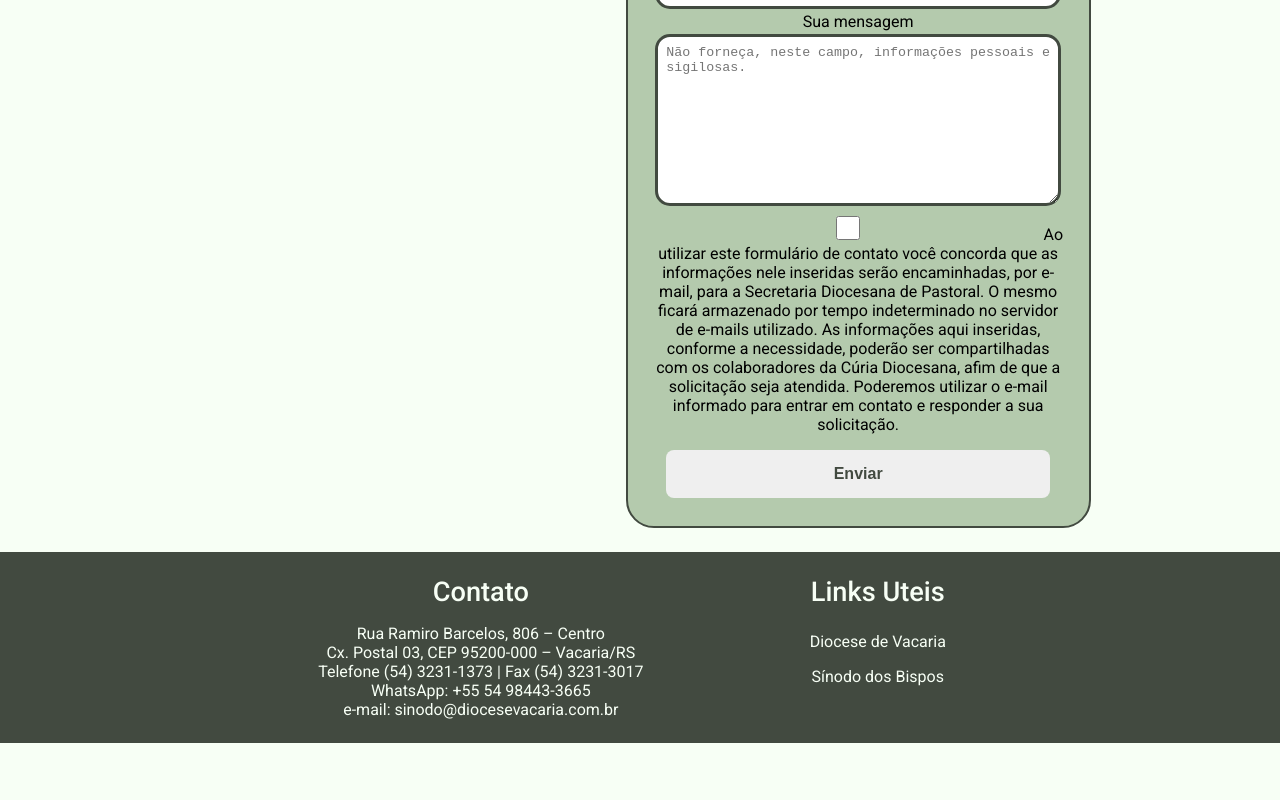
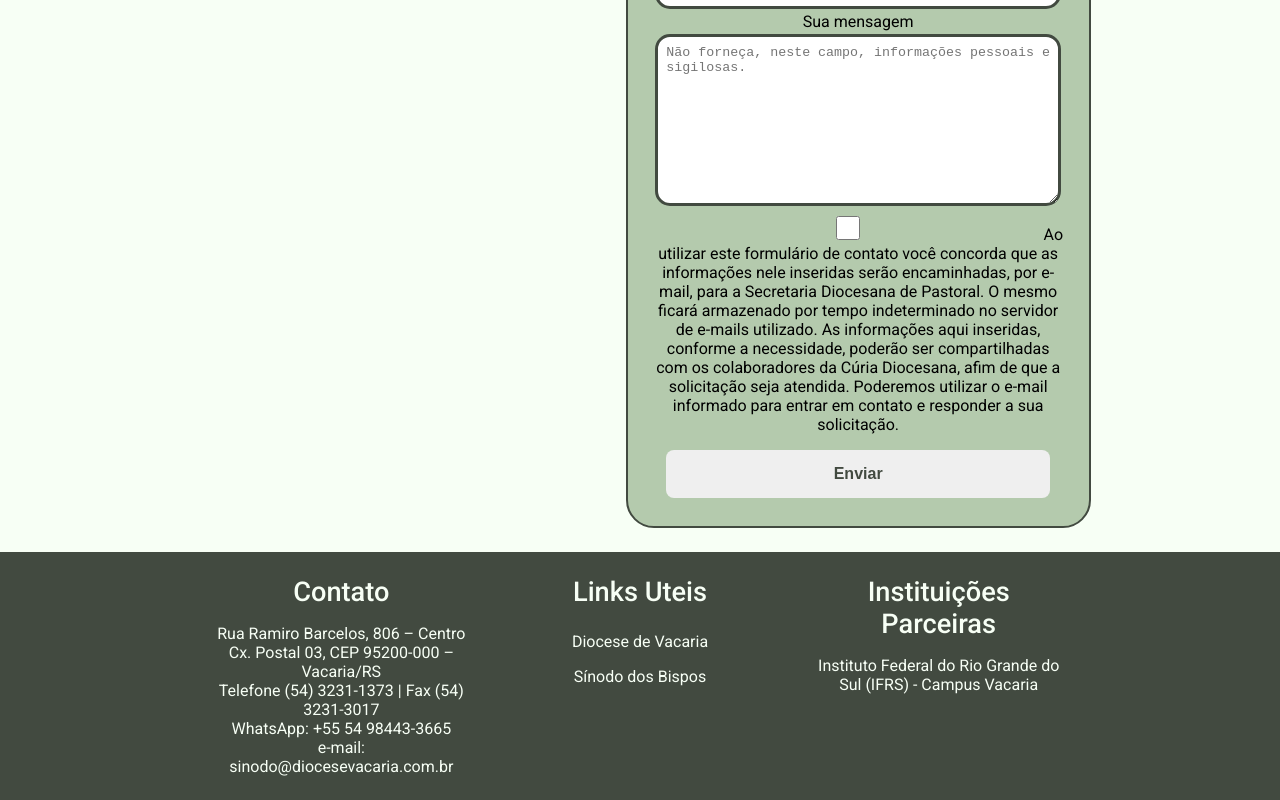
Before and after one commit to edimarscopel/sinodovacaria, a plain HTML site: page index.html in a window 1280 px wide. Shown: the part 9305-10105 px from the top of the page. Before the commit the page ends 10048 px from the top, so only its background shows below. Drawn offline with Linux system fonts and the light colour scheme.

Commit message:
adicionar IFRS no rodapé

```diff
--- a/index.html
+++ b/index.html
@@ -652,6 +652,10 @@
                 <p><a href="https://www.diocesevacaria.com.br/" target="_blank">Diocese de Vacaria</a></p>
                 <p><a href="https://www.synod.va/" target="_blank">Sínodo dos Bispos</a></p>
             </div>
+            <div>
+                <h3>Instituições Parceiras</h3>
+                <p><a href="https://ifrs.edu.br/vacaria/" target="_blank"></a>Instituto Federal do Rio Grande do Sul (IFRS) - Campus Vacaria</p>
+            </div>
         </div>
     </footer>
 
--- a/style.css
+++ b/style.css
@@ -1026,6 +1026,10 @@ input[type=submit]:hover{
      justify-content: space-evenly;
  }
 
+#footer .colunas div{
+    flex:1 1 0;
+}
+
  #footer_link p,
  #footer_link a{
      padding: .5rem;
```
